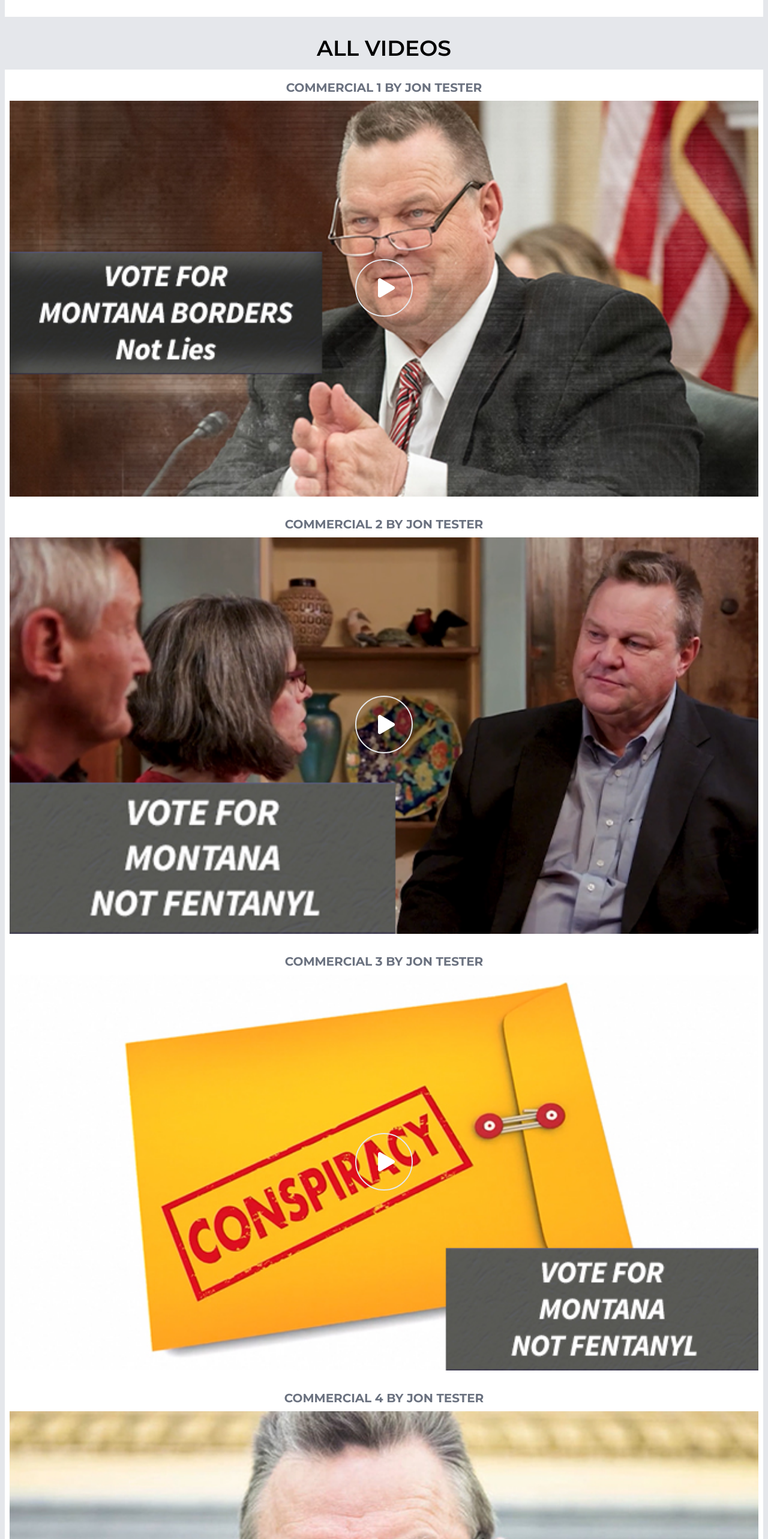
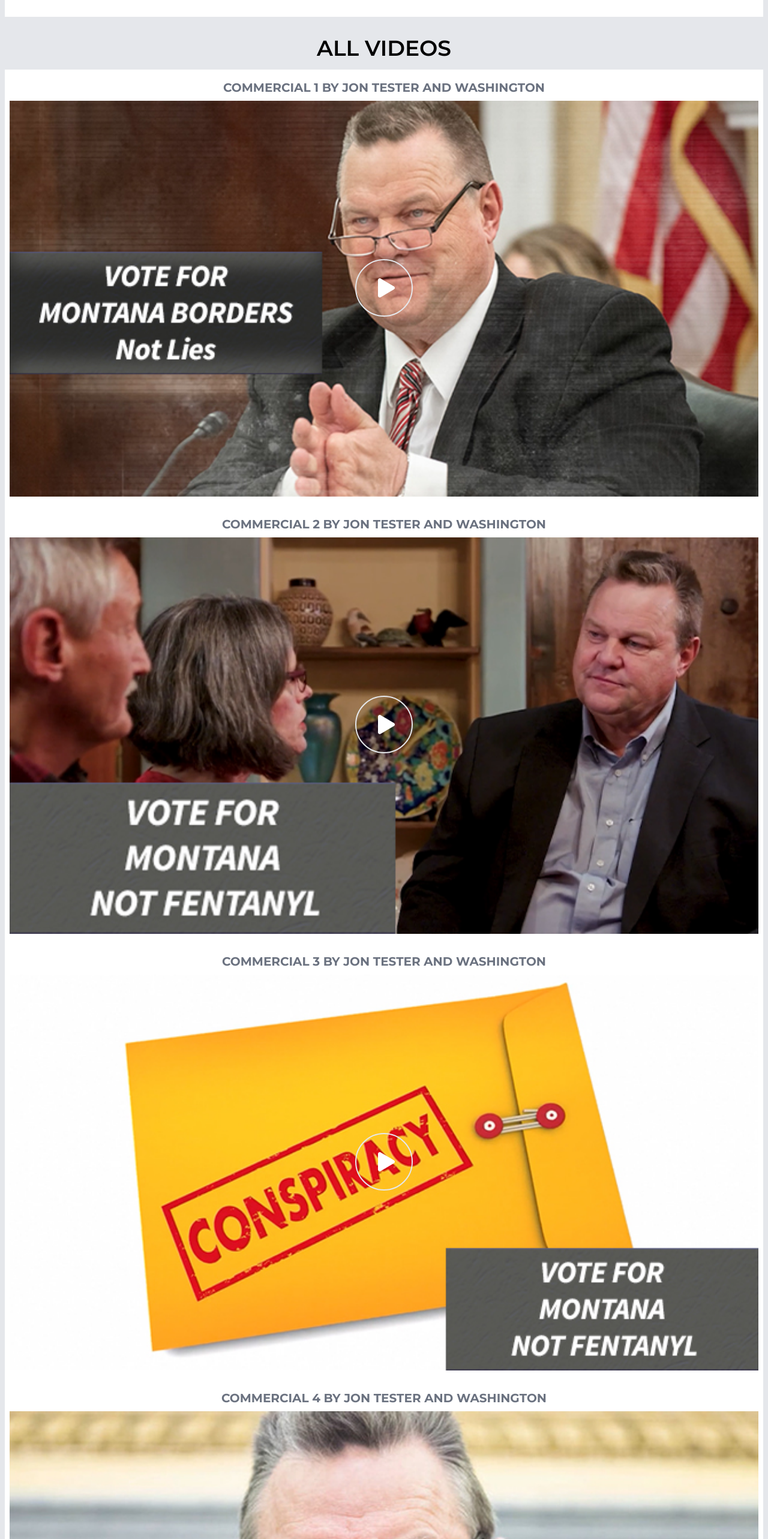
Before and after one commit to sahilkhan8786/lowell-P, a Next.js app: page / in a window 1280 px wide. Shown: the part 1940-4506 px from the top of the page at 60% size. Built offline with nearby package versions, Linux system fonts and the light colour scheme.

Commit message:
Add files via upload
added 2 more videos

```diff
--- a/src/app/page.js
+++ b/src/app/page.js
@@ -8,6 +8,8 @@ import image1 from '@/assets/final-1.jpg'
 import image2 from '@/assets/final-2.jpg'
 import image3 from '@/assets/final-3.jpg'
 import image4 from '@/assets/final-4.jpg'
+import image5 from '@/assets/final-5.jpg'
+import image6 from '@/assets/final-6.jpg'
 
 export default function Home() {
   return (
@@ -18,16 +20,22 @@ export default function Home() {
       <h2 className='text-center text-4xl uppercase py-4 font-semibold'> All Videos</h2>
       <VideoPlayer
         url={'https://player.vimeo.com/video/962918624'}
-        title={'Commercial 1 by Jon Tester'} thumbnail={image1} />
+        title={'Commercial 1 by Jon Tester and Washington'} thumbnail={image1} />
       <VideoPlayer
         url={'https://player.vimeo.com/video/962930573'}
-        title={'Commercial 2 by Jon Tester'} thumbnail={image2} />
+        title={'Commercial 2 by Jon Tester and Washington'} thumbnail={image2} />
       <VideoPlayer
         url={'https://player.vimeo.com/video/962930825'}
-        title={'Commercial 3 by Jon Tester'} thumbnail={image3} />
+        title={'Commercial 3 by Jon Tester and Washington'} thumbnail={image3} />
       <VideoPlayer
         url={'https://player.vimeo.com/video/962930688'}
-        title={'Commercial 4 by Jon Tester'} thumbnail={image4} />
+        title={'Commercial 4 by Jon Tester and Washington'} thumbnail={image4} />
+      <VideoPlayer
+        url={'https://player.vimeo.com/video/970544250'}
+        title={'Commercial 5 by Jon Tester and Washington'} thumbnail={image5} />
+      <VideoPlayer
+        url={'https://player.vimeo.com/video/970544004'}
+        title={'Commercial 6 by Jon Tester and Washington'} thumbnail={image6} />
       <Appeal />
     </>
   )
```
Also changed, not shown: src/assets/final-5.jpg (added), src/assets/final-6.jpg (added).
